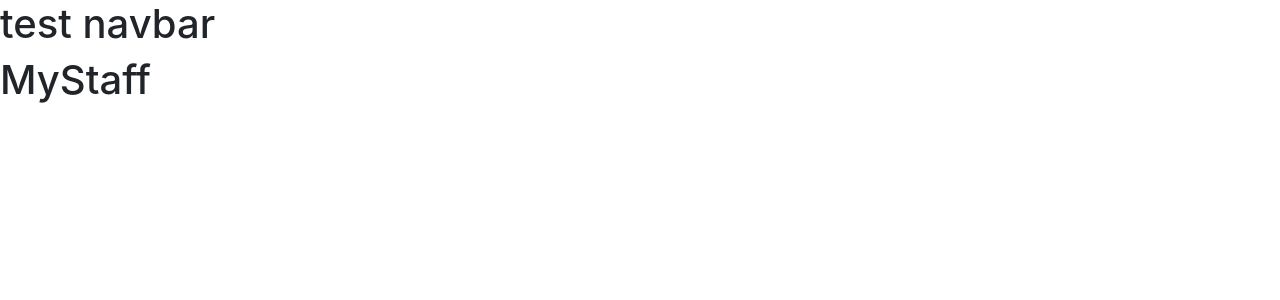
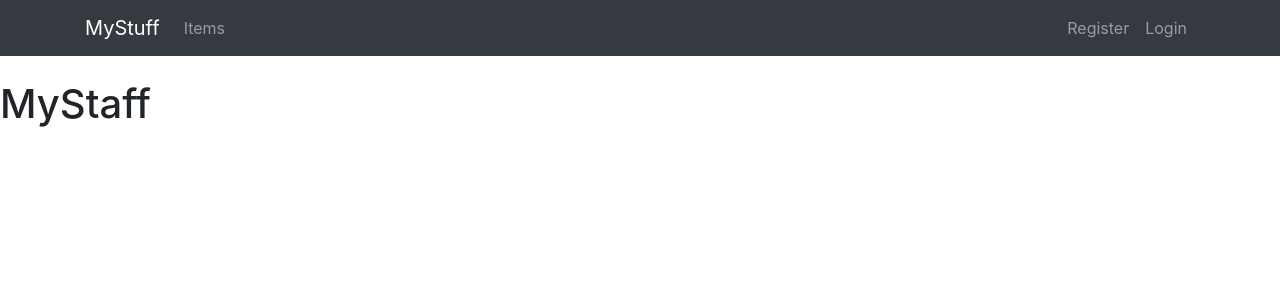
Before and after one commit to VladAndreescu/OnlineMarket-Frontend, a React (Create React App) app in the folder client/: page / in a window 1280 px wide. Shown: the top 300 px of the page. Built offline with nearby package versions, Linux system fonts and the light colour scheme.

Commit message:
Implemented Navbar and now starting Footer

```diff
--- a/client/src/components/layout/Navbar.js
+++ b/client/src/components/layout/Navbar.js
@@ -3,9 +3,31 @@ import React, { Component } from 'react'
 class Navbar extends Component {
   render() {
 	return (
-	  <div>
-		<h1>test navbar</h1>
-	  </div>
+		<nav class="navbar navbar-expand-sm navbar-dark bg-dark mb-4">
+    		<div class="container">
+      			<a class="navbar-brand" href="landing.html">MyStuff</a>
+      			<button class="navbar-toggler" type="button" data-toggle="collapse" data-target="#mobile-nav">
+        			<span class="navbar-toggler-icon"></span>
+      			</button>
+
+      			<div class="collapse navbar-collapse" id="mobile-nav">
+        			<ul class="navbar-nav mr-auto">
+          				<li class="nav-item">
+            				<a class="nav-link" href="profiles.html"> Items </a>
+         				 </li>
+        			</ul>
+
+        			<ul class="navbar-nav ml-auto">
+          				<li class="nav-item">
+            				<a class="nav-link" href="register.html">Register</a>
+          				</li>
+          				<li class="nav-item">
+            				<a class="nav-link" href="login.html">Login</a>
+          				</li>
+        			</ul>
+      			</div>
+    		</div>
+  		</nav>
 	)
   }
 }
```
Also changed, not shown: client/src/components/layout/Footer.js (added, +7 -0 lines).
